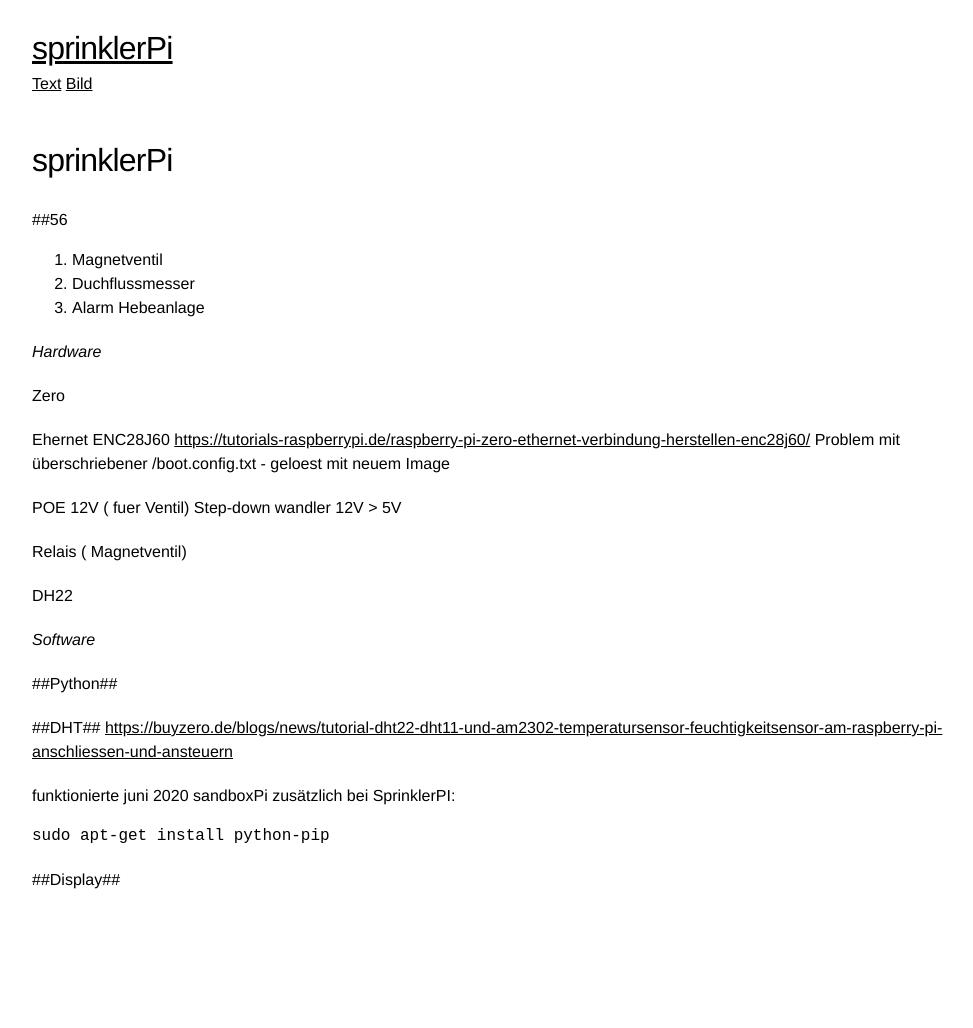
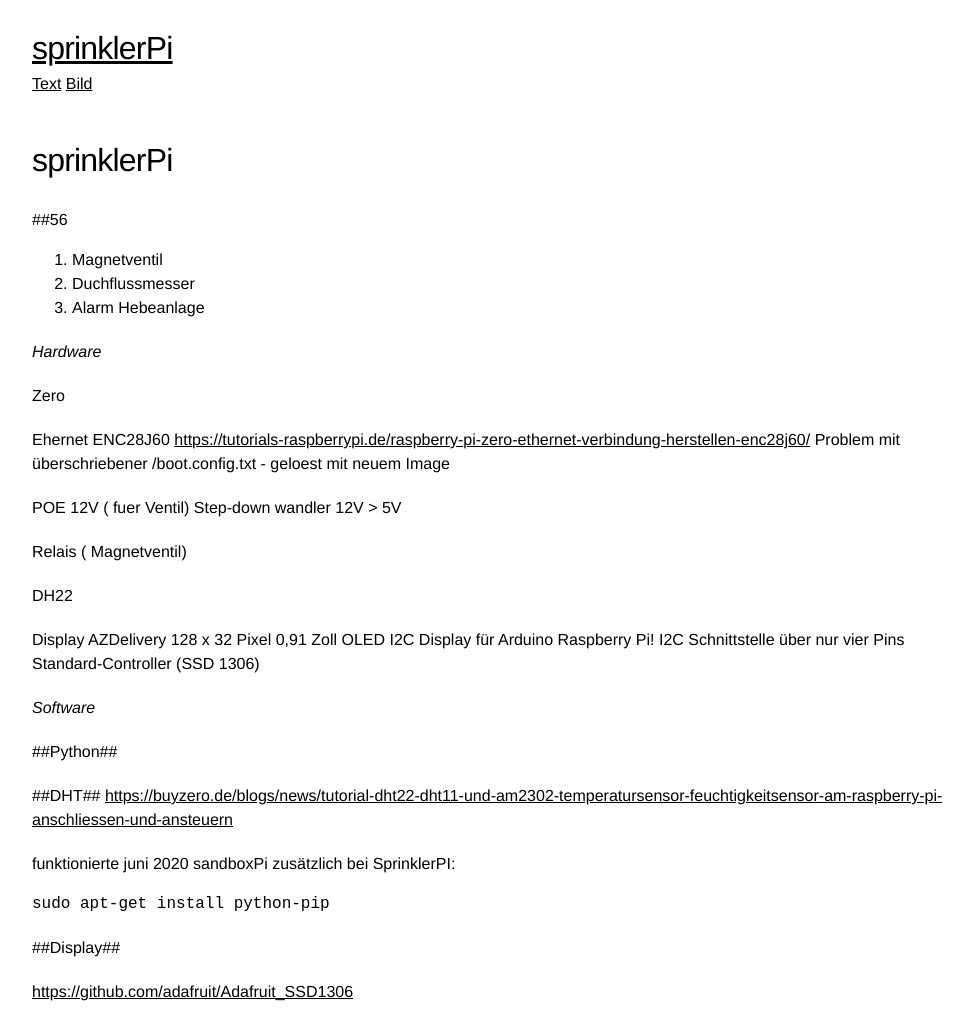
Before and after one commit to Wingertsau/ct.github.io, a Jekyll site: the page built from 56.md, in a window 1280 px wide. Shown: the whole page, without its empty margins (146-1119 px from the left). Built offline with Jekyll 4.4.1, drawn with Linux system fonts in a browser that asks for light colours; our own code applies the rules of GitHub Pages for plain Markdown files; before the commit the page ends 948 px from its top, so only the background shows below that.

Commit message:
Update 56.md

```diff
--- a/56.md
+++ b/56.md
@@ -24,6 +24,13 @@ Relais ( Magnetventil)
 
 DH22
 
+Display
+AZDelivery 128 x 32 Pixel 0,91 Zoll OLED I2C Display für Arduino Raspberry Pi!
+I2C Schnittstelle über nur vier Pins
+Standard-Controller (SSD 1306)
+
+
+
 *Software*
 
 ##Python##
@@ -39,3 +46,5 @@ zusätzlich bei SprinklerPI:
 
 
 ##Display##
+
+<https://github.com/adafruit/Adafruit_SSD1306>
```
